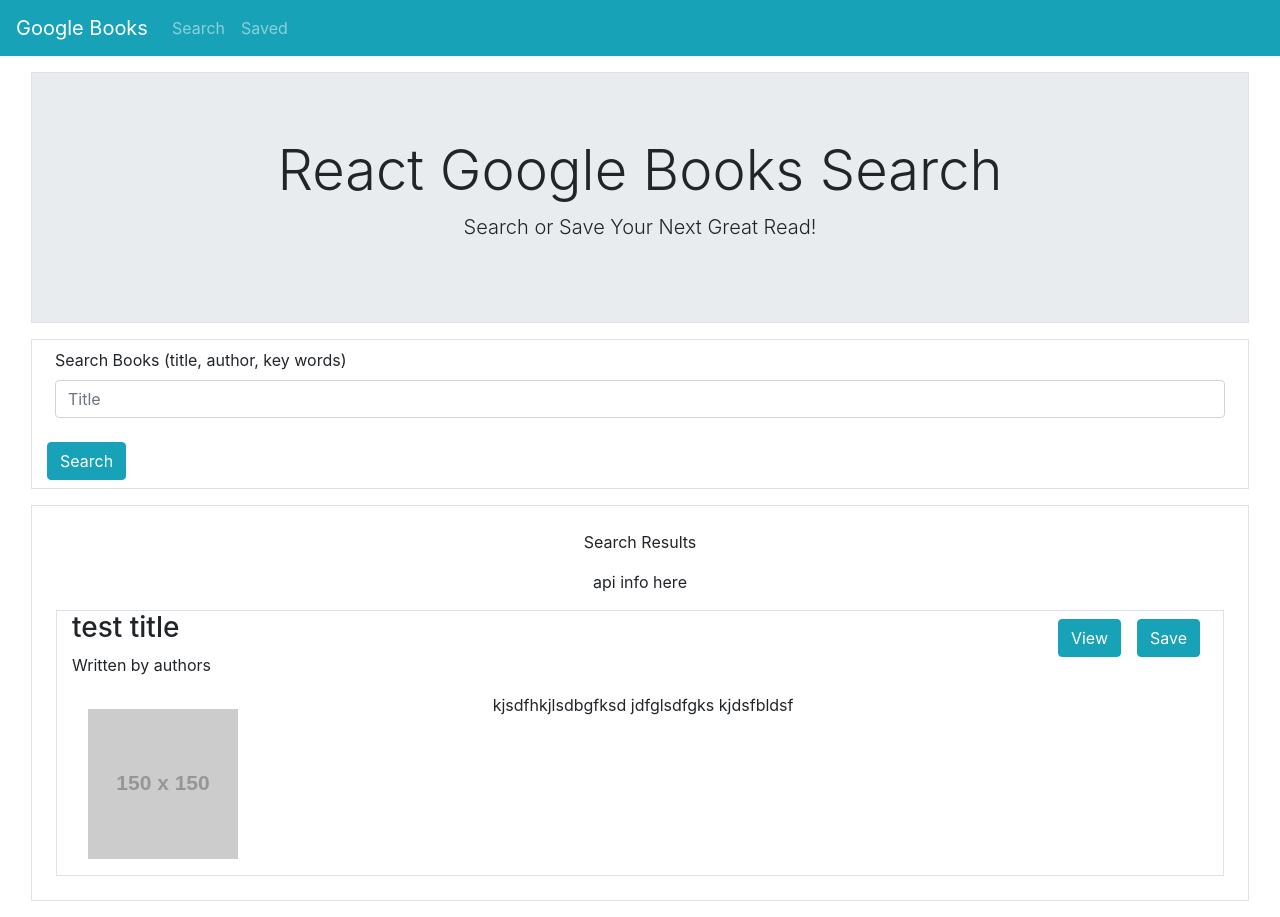
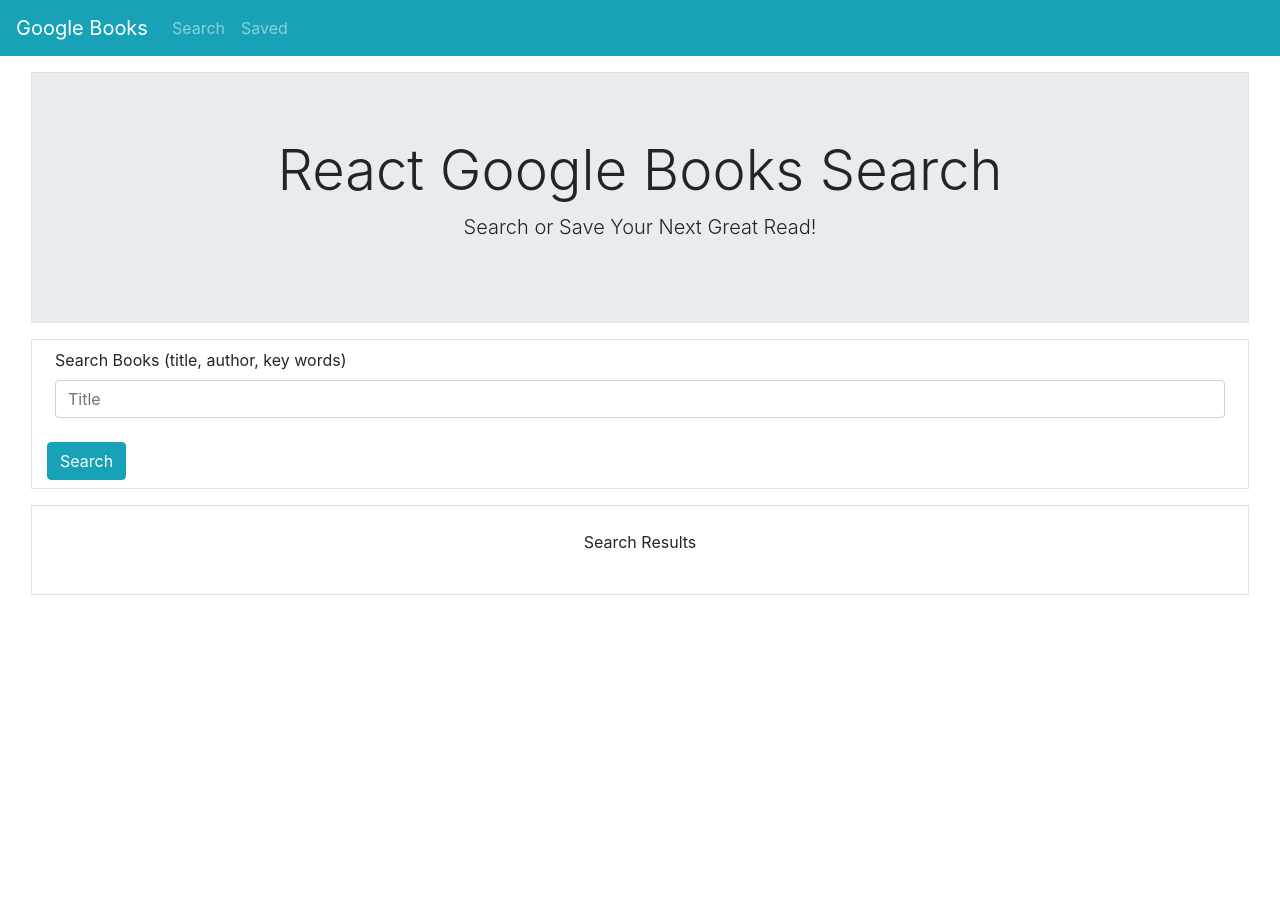
Before and after one commit to kcushing1/Google-Books-Search, a React (Create React App) app in the folder client/: page /search in a window 1280 px wide. After the commit the page ends 800 px from the top, so only its background shows below. Built offline with nearby package versions, Linux system fonts and the light colour scheme.

Commit message:
search results load to page!

```diff
--- a/client/src/pages/Search.js
+++ b/client/src/pages/Search.js
@@ -7,6 +7,17 @@ export default function Search() {
   const [search, setSearch] = useState({
     term: "",
   });
+  const [bookResponse, setBookResponse] = useState([
+    {
+      title: "",
+      authors: [],
+      link: "",
+      image: "",
+      description: "",
+      indexId: "",
+    },
+  ]);
+  const [preSearch, setPreSearch] = useState({ searched: false });
 
   function searchBook() {
     let key = env.BOOKS_API_KEY;
@@ -23,8 +34,21 @@ export default function Search() {
       bookTitle
         .then((resp) => resp.json())
         .then((res) => {
-          console.log("woohoo");
-          console.log(res);
+          const searchResults = res.items.map((book, index) => {
+            const searched = {
+              title: book.volumeInfo.title,
+              authors: book.volumeInfo.authors,
+              link: book.volumeInfo.infoLink,
+              image:
+                book.volumeInfo.imageLinks.thumbnail ||
+                "https://via.placeholder.com/150",
+              description: book.volumeInfo.description,
+              indexId: index,
+            };
+            return searched;
+          });
+          setBookResponse(searchResults);
+          setPreSearch({ searched: true });
         });
     }
   }
@@ -53,21 +77,26 @@ export default function Search() {
                 <p>Search Results</p>
               </div>
             </div>
-            <div className="row">
-              <div className="col">
-                <p>api info here</p>
+
+            {preSearch.searched && (
+              <div>
+                {bookResponse.map((book) => {
+                  return (
+                    <Book
+                      key={book.indexId}
+                      title={book.title}
+                      author={book.authors}
+                      image={book.image}
+                      description={book.description}
+                      btntext="Save"
+                      href={book.link}
+                      onClick={handleSaveBook}
+                      btnid={book.indexId}
+                    />
+                  );
+                })}{" "}
               </div>
-            </div>
-            <Book
-              title="test title"
-              author="authors"
-              image="https://via.placeholder.com/150"
-              description="kjsdfhkjlsdbgfksd jdfglsdfgks kjdsfbldsf"
-              btntext="Save"
-              href="#"
-              onClick={handleSaveBook}
-              btnid="12345"
-            />
+            )}
           </div>
         </div>
       </div>
```
